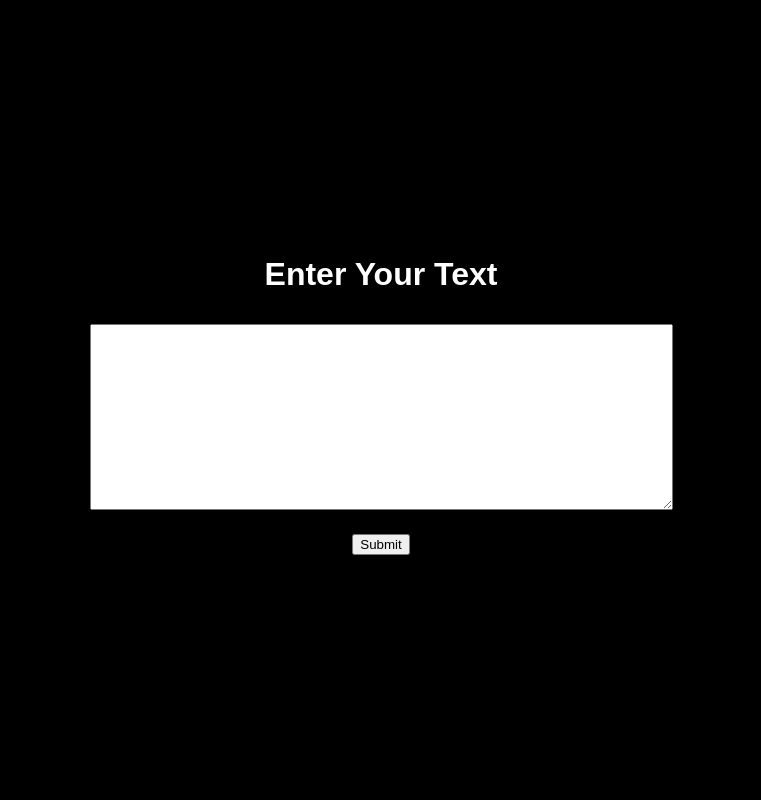
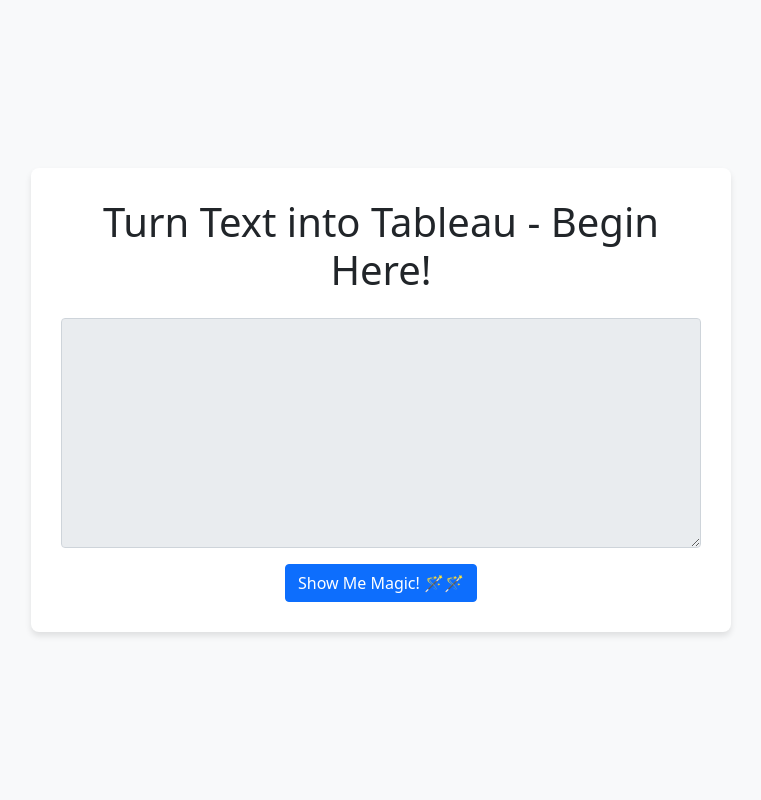
Before and after one commit to sohampatil17/Tableau-DataDev, a Flask app: page / in a window 1280 px wide. Shown: the whole page, without its empty margins (259-1020 px from the left). Run offline with Flask 3, Linux system fonts and the light colour scheme.

Commit message:
v2 ready, flask + js + cs design added

```diff
--- a/app.py
+++ b/app.py
@@ -26,15 +26,13 @@
 
 @app.route('/', methods=['GET', 'POST'])
 def index():
+    input_text = ''
+    workb_url = None
     if request.method == 'POST':
         input_text = request.form['input_text']
-        processing = True
         csv_data = extract_data_with_openai(input_text)
         workb_url = update_tableau_workbook(csv_data)
-        processing = False
-        updated_url = "https://prod-useast-b.online.tableau.com/t/sohampatilai5401868afb/authoring/soham_workbook/Sheet1#1"  # Replace with your logic to get the updated URL
-        return render_template('index.html', workbook_url=updated_url, processing=processing)
-    return render_template('index.html', processing=False)
+    return render_template('index.html', workbook_url=workb_url, input_text=input_text)
 
 if __name__ == '__main__':
     app.run(debug=True)
--- a/nlp_textract.py
+++ b/nlp_textract.py
@@ -20,8 +20,6 @@
 
 response_content = response.choices[0].message.content
 
-print(response_content)
-
 lines = response_content.strip().split('\n')
 
 with open('data_source.csv', 'w', newline='') as csvfile:
--- a/tableau_ai.py
+++ b/tableau_ai.py
@@ -14,7 +14,7 @@
                 csvwriter.writerow(cleaned_line.split(','))
 
     # Authenticate with the Tableau server
-    tableau_auth = TSC.TableauAuth('email', 'pass', site_id='sohampatilai5401868afb')
+    tableau_auth = TSC.TableauAuth('sohampatil.ai@gmail.com', 'Soham123@', site_id='sohampatilai5401868afb')
     server = TSC.Server('https://prod-useast-b.online.tableau.com')
 
     with server.auth.sign_in(tableau_auth):
@@ -50,7 +50,8 @@
         # Modify this based on how you want to generate/view the URL
         workb_url = f"https://prod-useast-b.online.tableau.com/t/sohampatilai5401868afb/authoring/{published_workbook.id}/Sheet1#1"
 
-    return workb_url
+    updated_url = "https://prod-useast-b.online.tableau.com/t/sohampatilai5401868afb/authoring/soham_workbook/Sheet1#1"
+    return updated_url
 
 
 
--- a/templates/index.html
+++ b/templates/index.html
@@ -1,13 +1,11 @@
 <!DOCTYPE html>
 <html>
 <head>
-    <title>Data Input</title>
+    <title>Tableaufy.ai</title>
+    <link href="https://cdn.jsdelivr.net/npm/bootstrap@5.1.3/dist/css/bootstrap.min.css" rel="stylesheet">
     <style>
         body {
-            background-color: black;
-            color: white;
-            text-align: center;
-            font-family: Arial, sans-serif;
+            background-color: #f8f9fa;
             height: 100vh;
             display: flex;
             flex-direction: column;
@@ -16,31 +14,101 @@
             margin: 0;
         }
 
-        textarea, input[type="submit"] {
-            margin: 10px 0;
+        .container {
+            width: 100%;
+            max-width: 700px;
+            padding: 30px;
+            margin: 0 auto;
+            box-shadow: 0 4px 6px rgba(0, 0, 0, 0.1);
+            background-color: #fff;
+            border-radius: 8px;
         }
 
-        #processing {
-            display: none;
+        .spinner-border {
+            width: 2rem;
+            height: 2rem;
+        }
+
+        .url-area {
+            word-break: break-all;
+            margin-top: 15px;
+            padding: 10px;
+            border: 1px solid #dcdcdc;
+            border-radius: 5px;
+            background-color: #f7f7f7;
+        }
+
+        .text-center {
+            text-align: center;
+        }
+
+        .processed-textarea {
+            background-color: #e9ecef;
+            color: #495057;
         }
     </style>
 </head>
 <body>
-    <div>
-        <h1>Enter Your Text</h1>
-        <form method="post" onsubmit="showProcessing()">
-            <textarea name="input_text" rows="12" cols="70"></textarea><br>
-            <input type="submit" value="Submit">
+    <div class="container">
+        <h1 class="text-center mb-4">Turn Text into Tableau - Begin Here!</h1>
+        <form method="post" onsubmit="showSpinner()">
+            <div class="mb-3">
+                <textarea name="input_text" class="form-control processed-textarea" rows="9" id="inputText">{{ input_text or '' }}</textarea>
+            </div>
+            <div class="text-center">
+                <button type="submit" class="btn btn-primary">Show Me Magic! 🪄🪄</button>
+            </div>
         </form>
-        <p id="processing" style="display: {{ 'block' if processing else 'none' }}">Processing...</p>
+        <div id="spinner" class="text-center" style="display: none;">
+            <div class="spinner-border text-primary" role="status">
+                <span class="visually-hidden">Loading...</span>
+            </div>
+        </div>
+    </div>
+
+    <!-- Modal -->
+    <div class="modal fade" id="resultModal" tabindex="-1" aria-labelledby="modalLabel" aria-hidden="true">
+        <div class="modal-dialog modal-dialog-centered modal-lg"> <!-- Use modal-lg or modal-xl for larger modals -->
+            <div class="modal-content">
+                <div class="modal-header">
+                    <h5 class="modal-title text-center w-100" id="modalLabel">✨ Your Tableau Visualization ✨</h5> <!-- w-100 class to make title take full width -->
+                    <button type="button" class="btn-close" data-bs-dismiss="modal" aria-label="Close"></button>
+                </div>
+                <div class="modal-body text-center url-area"> <!-- text-center to center the modal body text -->
+                    {% if workbook_url %}
+                        <a href="{{ workbook_url }}" target="_blank">{{ workbook_url }}</a>
+                    {% endif %}
+                </div>
+            </div>
+        </div>
+    </div>
+
+    <script src="https://cdn.jsdelivr.net/npm/bootstrap@5.1.3/dist/js/bootstrap.bundle.min.js"></script>
+    <script>
+        function showSpinner() {
+            document.getElementById('spinner').style.display = 'block';
+            document.getElementById('inputText').readOnly = true;
+        }
+
+        function showModal() {
+            var resultModal = new bootstrap.Modal(document.getElementById('resultModal'), {
+                keyboard: false,
+                backdrop: 'static'
+            });
+            resultModal.show();
+        }
+
+        document.getElementById('resultModal').addEventListener('shown.bs.modal', function () {
+            document.getElementById('spinner').style.display = 'none';
+        });
+
         {% if workbook_url %}
-            <p><a href="{{ workbook_url }}" target="_blank">{{ workbook_url }}</a></p>
+            window.onload = function() {
+                showModal();
+            };
         {% endif %}
-    </div>
-    <script>
-        function showProcessing() {
-            document.getElementById('processing').style.display = 'block';
-        }
+
+
     </script>
 </body>
 </html>
```
Also changed, not shown: 3 other files.
